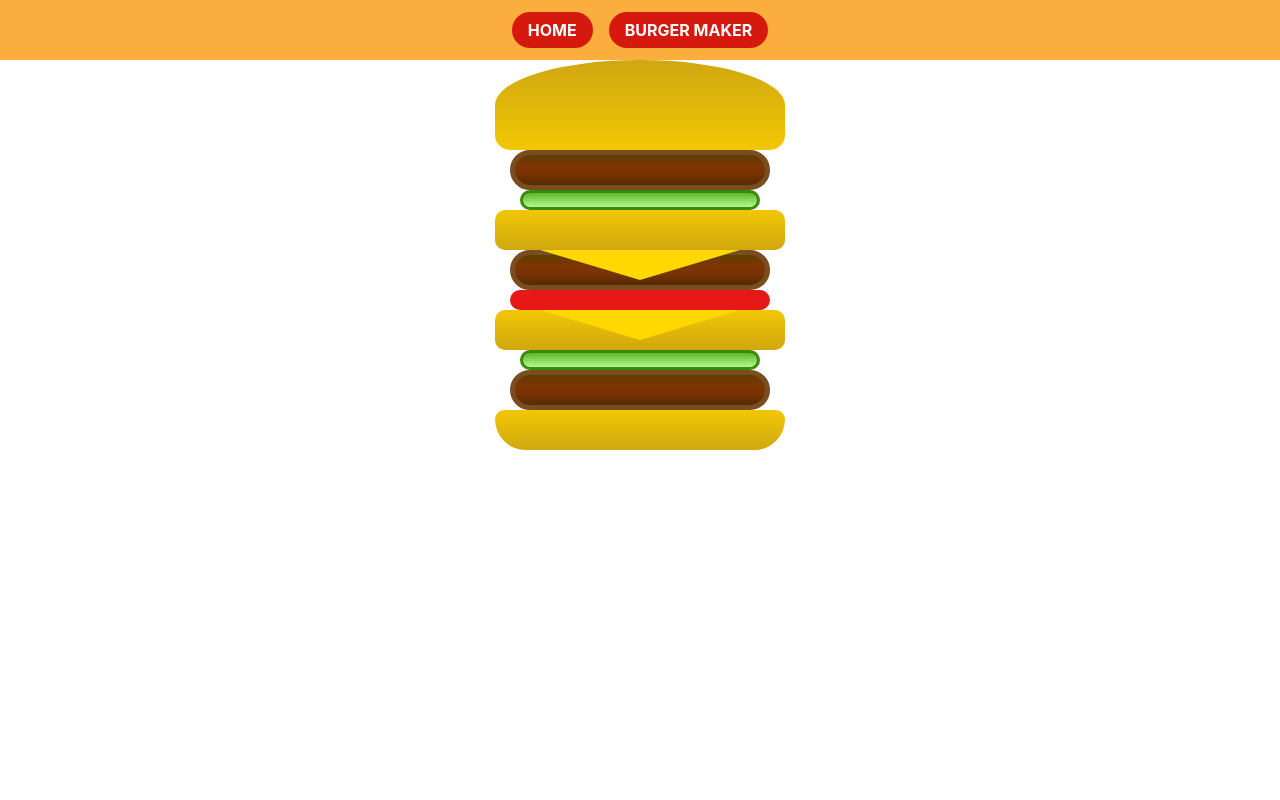
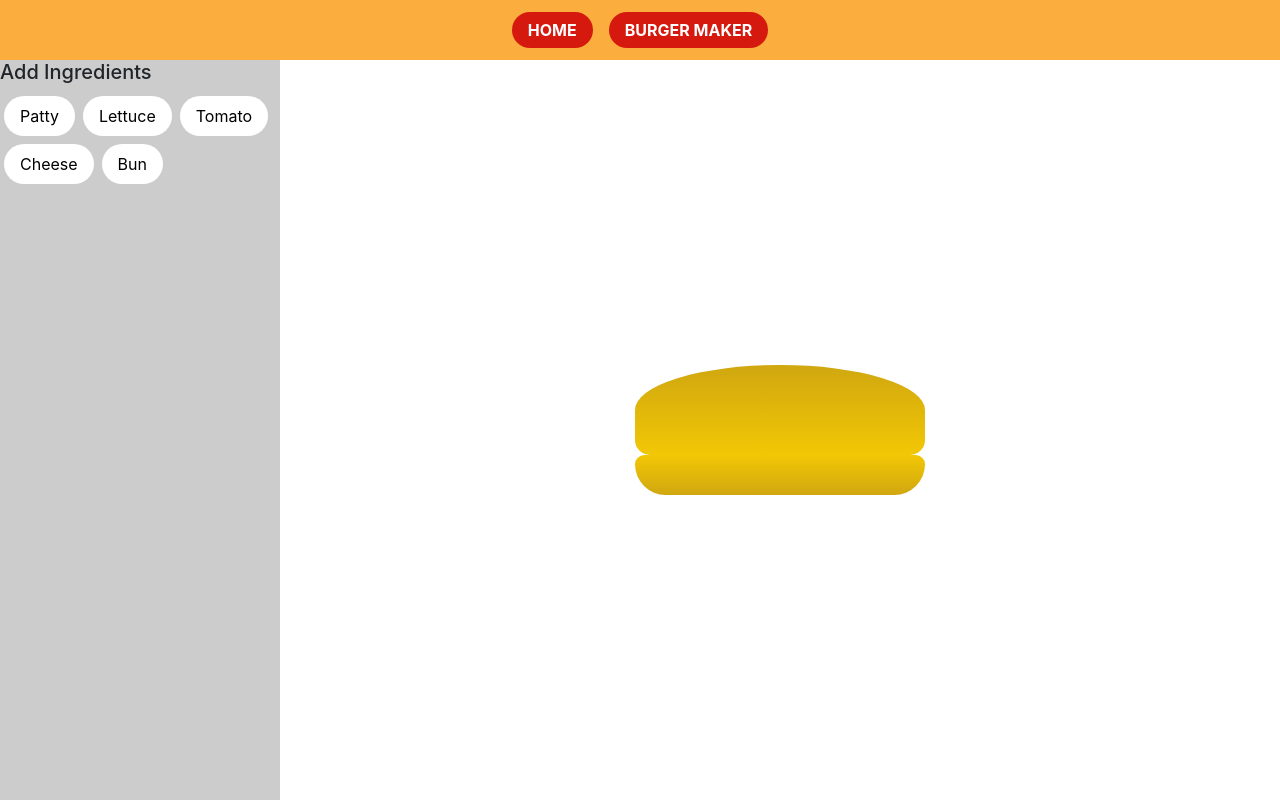
Before and after one commit to arifanf/burger-mini-app, a React (Create React App) app: page /burger-maker in a window 1280 px wide. Built offline with nearby package versions, Linux system fonts and the light colour scheme; the HTML template or start-up script is replaced by a standard one.

Commit message:
Membuat controller

```diff
--- /dev/null
+++ b/src/Components/Burger/AddButton.js
@@ -0,0 +1,11 @@
+import React from 'react'
+
+import style from './controller.module.css'
+
+const AddButton = (props) => {
+  return (
+    <button className={style.add_button} onClick={props.clickHandler}>{props.label}</button>
+  )
+}
+
+export default AddButton
--- a/src/Components/Burger/Burger.js
+++ b/src/Components/Burger/Burger.js
@@ -1,4 +1,4 @@
-import React from 'react'
+import React, { useState } from 'react'
 
 import Bun from './Bun'
 import Patty from './Patty'
@@ -6,14 +6,14 @@
 import Cheese from './Cheese'
 import Tomato from './Tomato'
 
-const Burger = () => {
+import style from './burger.module.css'
 
-  const ingredients = ['patty', 'lettuce', 'bun', 'cheese', 'patty', 'tomato', 'cheese', 'bun', 'lettuce', 'patty']
+const Burger = (props) => {
 
   return (
-    <>
+    <div className={style.burger}>
         <Bun type="top" />
-        { ingredients.map( (item, index) => {
+        { props.ingredients.map( (item, index) => {
           switch (item) {
             case 'patty':
               return <Patty key={index} />
@@ -30,7 +30,7 @@
           }
         } ) }
         <Bun />
-    </>
+    </div>
   )
 
 }
--- /dev/null
+++ b/src/Components/Burger/Controller.js
@@ -0,0 +1,30 @@
+import React from 'react'
+
+import AddButton from './AddButton'
+import style from './controller.module.css'
+
+const Controller = (props) => {
+  return (
+    <>
+        <div className={style.ingredient_selector}>
+            <h5>Add Ingredients</h5>
+            <div>
+                <AddButton label="Patty" clickHandler={() => props.addIngredientsHandler('patty')} />
+                <AddButton label="Lettuce" clickHandler={() => props.addIngredientsHandler('lettuce')} />
+                <AddButton label="Tomato" clickHandler={() => props.addIngredientsHandler('tomato')} />
+                <AddButton label="Cheese" clickHandler={() => props.addIngredientsHandler('cheese')} />
+                <AddButton label="Bun" clickHandler={() => props.addIngredientsHandler('bun')} />
+            </div>
+        </div>
+        <div className={style.ingredients_map}>
+            {props.ingredients.map( (item, index) => {
+                return (
+                    <div key={index}>{item}</div>
+                )
+            } )}
+        </div>
+    </>
+  )
+}
+
+export default Controller
--- /dev/null
+++ b/src/Components/Burger/controller.module.css
@@ -0,0 +1,45 @@
+.ingredients_selector {
+    padding: 20px;
+    text-align: center;
+}
+.ingredients_map {
+    margin: 20px 16px;
+    overflow-y: auto;
+    height:300px;
+}
+.button_container {
+    display: flex;
+    justify-content: center;
+}
+
+.add_button {
+    background: #ffffff;
+    border: 0;
+    border-radius: 999px;
+    padding: 8px 16px;
+    margin: 4px 4px;
+}
+
+.map_item {
+    background: #eaeaea;
+    border: 1px solid #666666;
+    border-radius: 5px;
+    padding: 8px;
+    margin-bottom: 8px;
+}
+.map_controller {
+    display: flex;
+}
+
+.map_controller > * {
+    margin-right: 4px;
+}
+
+.remove_button {
+    color: red;
+    font-size: 24px;
+}
+.order_button {
+    color: orange;
+    font-size: 24px;
+}
--- a/src/Pages/BurgerMaker.js
+++ b/src/Pages/BurgerMaker.js
@@ -1,10 +1,31 @@
-import React from 'react'
+import React, { useState } from 'react'
+import Burger from '../Components/Burger/Burger'
+import Controller from '../Components/Burger/Controller'
 
-import Burger from '../Components/Burger/Burger'
+import style from './burgerMaker.module.css'
 
 const BurgerMaker = () => {
+
+  const [ingredients, setIngredients] = useState([])
+
+  const addIngredientsHandler = (ingredient) => {
+    setIngredients( prevState => {
+
+      const newState = [ingredient,...prevState]
+      return newState
+
+    })
+  }
+
   return (
-    <Burger />
+    <div className={style.burgermaker_container}>
+      <div className={style.controller}>
+        <Controller ingredients={ingredients} addIngredientsHandler={addIngredientsHandler} />
+      </div>
+      <div className={style.burger_display}>
+        <Burger ingredients={ingredients} />
+      </div>
+    </div>
   )
 }
 
--- a/src/Pages/Home.js
+++ b/src/Pages/Home.js
@@ -1,10 +1,12 @@
 import React from 'react'
 
-
+import style from './home.module.css'
 
 const Home = () => {
   return (
-    <div>Welcome to Burger Maker</div>
+    <div className={style.home_container}>
+      <h1>Welcome to Burger Maker</h1>
+    </div>
   )
 }
 
--- /dev/null
+++ b/src/Pages/burgerMaker.module.css
@@ -0,0 +1,17 @@
+.burgermaker_container {
+    height: 100%;
+    display: flex;
+}
+
+.controller {
+    background: #cccccc;
+    width: 280px;
+}
+
+.burger_display {
+    display: flex;
+    align-items: center;
+    justify-content: center;
+    flex-grow: 1;
+    flex-shrink: 0;
+}
--- /dev/null
+++ b/src/Pages/home.module.css
@@ -0,0 +1,8 @@
+.home_container {
+    display: flex;
+    width: 100%;
+    height: 100%;
+    align-items: center;
+    justify-content: center;
+    text-align: center;
+}
```
